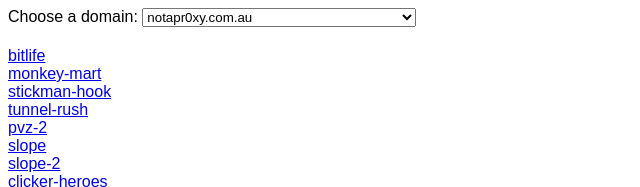
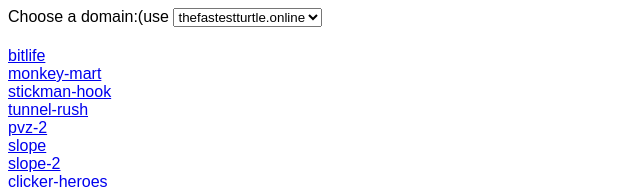
Before and after one commit to eagx/link-generator, a plain HTML site: page index.html in a window 1280 px wide. Shown: the top 187 px of the page, without its empty margins (0-640 px from the left). Drawn offline with Linux system fonts and the light colour scheme.

Commit message:
Update index.html

```diff
--- a/index.html
+++ b/index.html
@@ -10,41 +10,13 @@
 </head>
 <body>
   <div id="domainSelectorBox">
-    <label for="domainSelect">Choose a domain:</label>
+    <label for="domainSelect">Choose a domain:(use  </label>
     <select id="domainSelect">
-      <option value="notapr0xy.com.au">notapr0xy.com.au</option>
-      <option value="defnotgxmes.ink">defnotgxmes.ink</option>
-      <option value="alegithomeworksite.com.au">alegithomeworksite.com.au</option>
-      <option value="alegithomeworksite.eu.org">alegithomeworksite.eu.org</option>
-      <option value="alegithomeworksite.online">alegithomeworksite.online</option>
-      <option value="bchsubl0ckedgxmes.co.uk">bchsubl0ckedgxmes.co.uk</option>
-      <option value="bchsubl0ckedgxmes.uk">bchsubl0ckedgxmes.uk</option>
-      <option value="desmoscalc.me">desmoscalc.me</option>
-      <option value="elephantmunchingcontest.com.au">elephantmunchingcontest.com.au</option>
-      <option value="elephantmunchingcontest.site">elephantmunchingcontest.site</option>
-      <option value="elephantmunchingcontest.tech">elephantmunchingcontest.tech</option>
-      <option value="geologyrocks.com.au">geologyrocks.com.au</option>
-      <option value="imrunningoutofideas.com.au">imrunningoutofideas.com.au</option>
-      <option value="imrunningoutofideas.online">imrunningoutofideas.online</option>
-      <option value="notapr0xy.online">notapr0xy.online</option>
-      <option value="probnotschoolwork.ink">probnotschoolwork.ink</option>
-      <option value="the-toaster-is-a.ninja">the-toaster-is-a.ninja</option>
-      <option value="pizzafuneral.com.au">pizzafuneral.com.au</option>
-      <option value="pizzafuneral.online">pizzafuneral.online</option>
-      <option value="pizzafuneral.site">pizzafuneral.site</option>
-      <option value="pizzafuneral.store">pizzafuneral.store</option>
-      <option value="pizzafuneral.xyz">pizzafuneral.xyz</option>
-      <option value="thefastestlearner.com.au">thefastestlearner.com.au</option>
-      <option value="thefastestlearner.online">thefastestlearner.online</option>
-      <option value="thefastestlearner.store">thefastestlearner.store</option>
-      <option value="thefastestlearner.xyz">thefastestlearner.xyz</option>
+
+
       <option value="thefastestturtle.online">thefastestturtle.online</option>
-      <option value="thisisatotallylegithomeworkwebsite.com.au">thisisatotallylegithomeworkwebsite.com.au</option>
-      <option value="thisisatotallylegithomeworkwebsite.online">thisisatotallylegithomeworkwebsite.online</option>
-      <option value="tylerisawesome.co.uk">tylerisawesome.co.uk</option>
-      <option value="tylerisawesome.uk">tylerisawesome.uk</option>
-      <option value="uc5ntb10ckm3.com.au">uc5ntb10ckm3.com.au</option>
-      <option value="uc5ntb10ckm3.online">uc5ntb10ckm3.online</option>
+
+
     </select>
   </div>
 
```
